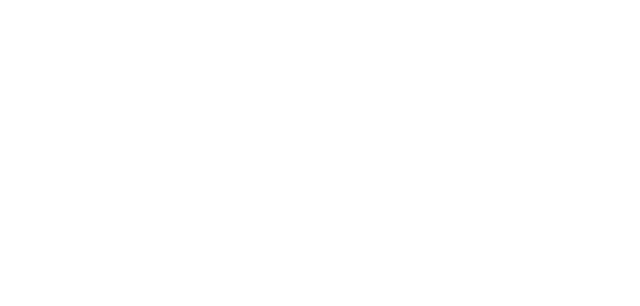
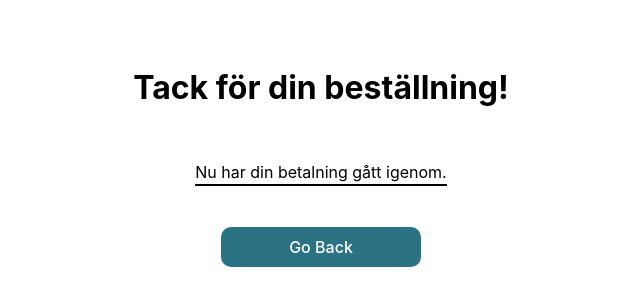
Before and after one commit to natischmidt/CleanCodeFrontend, a React (Vite) app: page /KlarnaConfirmation/1 in a window 1280 px wide. Before the commit this address had no page. Shown: the top 306 px of the page, without its empty margins (319-959 px from the left). Built offline with nearby package versions, Linux system fonts and the light colour scheme.

Commit message:
Kollat på klarna confirmation, man får upp componenten, men sen laddas allt i den, och man kommer inte riktigt tillbaka
Anton, Adrian

```diff
--- a/src/API/customer.tsx
+++ b/src/API/customer.tsx
@@ -108,7 +108,7 @@ const customer = {
             console.log(resp);
 
             if (response) {
-                setUserType("Customer");
+                setUserType("CUSTOMER");
                 setId(resp.userId);
                 goToHomePage(`/CustomerMyPages`);
                 setLoggedIn(true);
--- a/src/Routing.tsx
+++ b/src/Routing.tsx
@@ -43,8 +43,8 @@ function Routing() {
                     <Route path="/CustomerBooking" element={<CustomerBookingPage/>}/>
                     <Route path="/EmployeeHome" element={<EmployeeHomePage/>}/>
                     <Route path="/Booking" element={<BookingPage/>}/>
-                    <Route path="/KlarnaConfirmation" element={<KlarnaConfirmation/>}/>
-                    <Route path="/klarnatest" element={<TestParentKlarnaComp/>}/>
+                    <Route path="/KlarnaConfirmation/:jobId" element={<KlarnaConfirmation/>}/>
+                    {/*<Route path="/klarnatest" element={<TestParentKlarnaComp/>}/>*/}
                     <Route path="/Employees" element={<EmployeePage/>}/>
                     <Route path="/Customers" element={<CustomerPage/>}/>
                     <Route path="/GDPR" element={<GDPRPage/>}/>
@@ -56,10 +56,10 @@ function Routing() {
                     <Route path="/CreateNewBooking" element={<CreateNewBooking/>}/>
                     <Route path="/UpdateBookingForm" element={<UpdateBookingForm/>}/>
 
-                    <Route path="/PayForBasic" element={<KlarnaModalPayment />}/>
-                    <Route path="/PayForAdvanced" element={<AdvancedCleanPayment/>}/>
+                  {/*  <Route path="/PayForBasic" element={<KlarnaModalPayment  />}/>*/}
+                  {/*  <Route path="/PayForAdvanced" element={<AdvancedCleanPayment/>}/>
                     <Route path="/PayForWindow" element={<WindowCleanPayment />}/>
-                    {/*<Route path="/CancelBooking" element={<CancelBooking/>}/>*/}
+                    <Route path="/CancelBooking" element={<CancelBooking/>}/>*/}
                     <Route path="/GettingIdNumberForm" element={<GettingIdNumberForm/>}/>
                     <Route path="/CancelWithNumberForm" element={<CancelWithNumberForm/>}/>
                     <Route path="/sec" element={<SecurityFrontTestPage/>}/>
--- a/src/components/customer-components/CustomerJobCheck.tsx
+++ b/src/components/customer-components/CustomerJobCheck.tsx
@@ -5,6 +5,7 @@ import {useUserType} from "../context/UserTypeContext";
 import {useState} from "react";
 import CustomerKlarnaPayTable from "../tables/CustomerKlarnaPayTable";
 import KlarnaModalPayment from "../../klarna/KlarnaModalPayment";
+import KlarnaModalContext from "../../klarna/KlarnaModalContext";
 
 const CustomerJobCheck = () => {
 
@@ -18,6 +19,7 @@ const CustomerJobCheck = () => {
         setShowBasicKlarna(true)
     }
     return (
+
             <div className="checkCont">
                 {!showBasicKlarna ?
                     <div style={styles.test}>
@@ -52,6 +54,7 @@ const CustomerJobCheck = () => {
                     <KlarnaModalPayment jobId={selectedJobId}/>
                 }
             </div>
+
     )
 }
 
--- a/src/components/layout/CustomerHeader.tsx
+++ b/src/components/layout/CustomerHeader.tsx
@@ -125,7 +125,8 @@ const CustomerHeader: React.FC<HeaderProps> = ({showLoggedIn}) => {
                             <li style={styles.link}>
                                 <button style={styles.button} onClick={handleLoginClick}>Log In</button>
                                 <button style={styles.button}
-                                    onClick={handleRegisterClick}>Register
+                                    onClick={handleRegisterClick}>
+                                    Register
                                 </button>
                             </li>
                         </>
--- a/src/klarna/KlarnaConfirmation.tsx
+++ b/src/klarna/KlarnaConfirmation.tsx
@@ -1,12 +1,62 @@
-import React from "react";
+import React, {useContext, useEffect} from "react";
+import KlarnaModalContext from "./KlarnaModalContext";
 
 function KlarnaConfirmation() {
+
+
+
+    useEffect(() => {
+
+    }, []);
+
+    const handleClose = () => {
+
+    }
+
     return (
-        <div>
-            <h1>Tack flr din betalning!</h1>
-            <p>Nu har din betalning gått igenom.</p>
-        </div>
+
+            <div style={styles.confCont}>
+                <p style={styles.bigText}>Tack för din beställning!</p>
+                <p style={styles.smallText}>Nu har din betalning gått igenom.</p>
+                <button type="button" style={styles.button} onClick={handleClose} >
+                    Go Back
+                </button>
+            </div>
+
     );
 }
 
 export default KlarnaConfirmation;
+
+const styles = {
+    confCont: {
+        display: "flex",
+        flexDirection: "column" as "column",
+        alignItems: "center" as  "center",
+        justifyContent: "center" as "center",
+        /*border: "solid black 1px",
+        margin: "3rem"*/
+
+
+    },
+    bigText: {
+        paddingTop: "2rem",
+        color: "black",
+        fontSize: "2rem",
+        fontWeight: "bold"
+    },
+    smallText:{
+        color: "black",
+        borderBottom: "solid black 2px"
+    },
+    button: {
+        padding: '10px 20px',
+        backgroundColor: '#2b7285',
+        color: 'white',
+        border: 'none',
+        borderRadius: '10px',
+        cursor: 'pointer',
+        marginTop: '25px',
+        width: "200px"
+    },
+}
```
Lines whose indentation alone changed are shown as unchanged.
